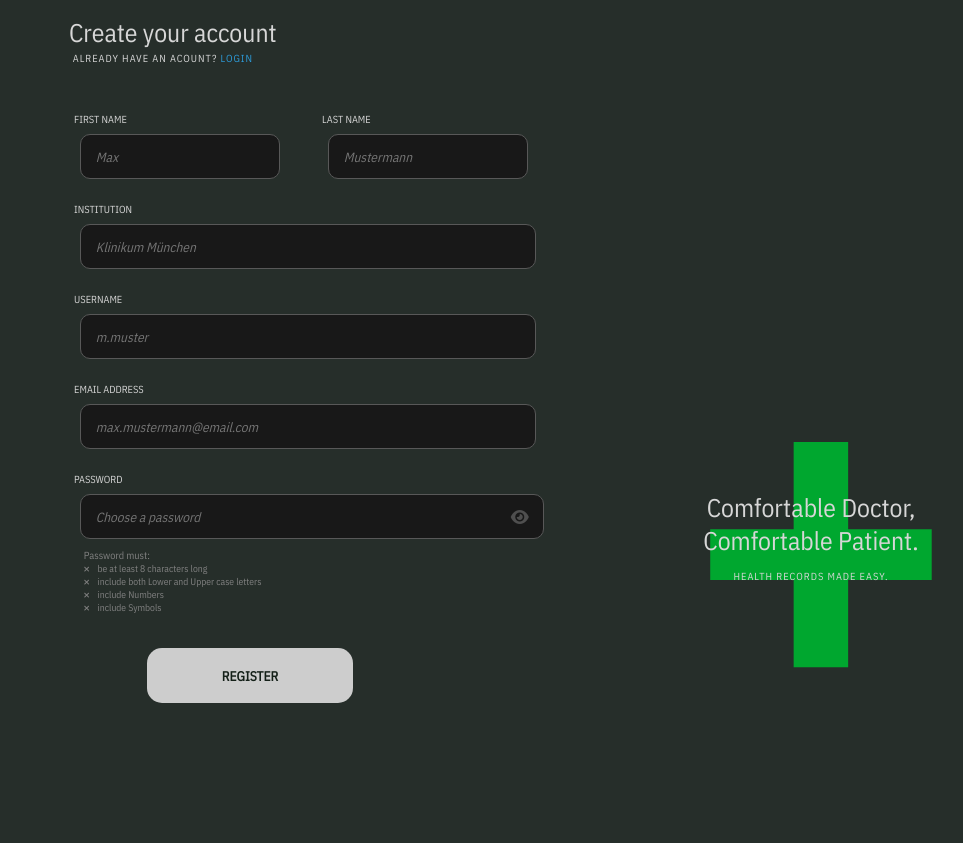
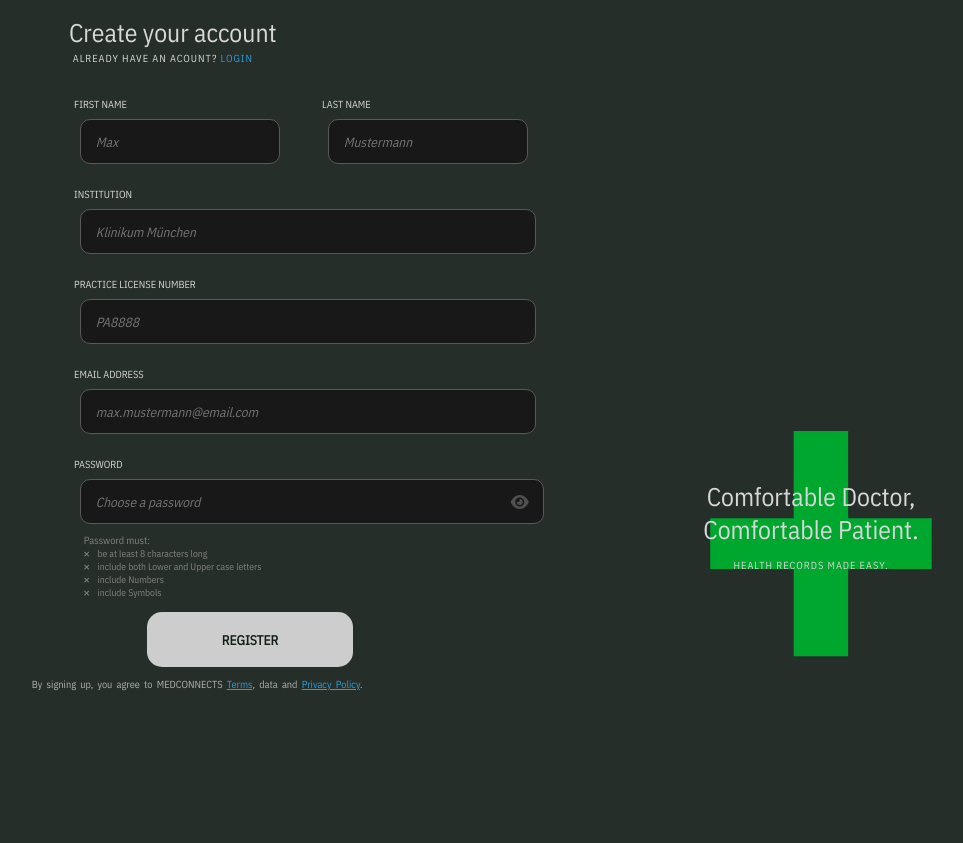
Before and after one commit to xginevra/FastRegProject, a PHP site: page /register.html in a window 1280 px wide. Shown: the part 84-927 px from the top of the page, without its empty margins (13-976 px from the left). After the commit the page ends 775 px from the top, so only its background shows below. Run offline with PHP 8.4, Linux system fonts and the light colour scheme.

Commit message:
ughhhhhh

```diff
--- a/medconnect/register.html
+++ b/medconnect/register.html
@@ -23,7 +23,7 @@ session_start();
     <div class="two-column-container" style="margin-left: 3.5vw;">
         <form action="insert.php" method="POST">
             <div class="leftsideofregister">
-            <div class="two-column-container" style="margin-top: 0;">
+                <div class="two-column-container" style="margin-top: -15px;">
                     <div class="formcolumn">
                         <div>
                             <div class="labelline">FIRST NAME</div>
@@ -37,19 +37,16 @@ session_start();
                         </div>
                     </div>
                 </div>
-            <div class="entryarea2">
-
                 <div class="formcolumn">
                     <div>
                         <div class="labelline">INSTITUTION</div>
                         <input class="rest" type="text" name="institution" required="required" placeholder="Klinikum München">
                     </div>
                 </div>
-            </div>
                 <div class="formcolumn">
                     <div>
-                    <div class="labelline">USERNAME</div>
-                    <input class="rest" type="text" name="u_username" required="required" placeholder="m.muster">
+                        <div class="labelline">PRACTICE LICENSE NUMBER</div>
+                        <input class="rest" type="text" name="u_username" required="required" placeholder="PA8888">
                     </div>
                 </div>
                 <div class="formcolumn">
@@ -59,12 +56,14 @@ session_start();
                     </div>
                 </div>
                 <div class="formcolumn">
-                <div>
+
                         <div class="labelline">PASSWORD</div>
                         <div class="password-input-box">
                             <input  type="password" placeholder="Choose a password" class="password-input">
                             <i class="fa-solid fa-eye show-password" style="color: #4f4f4f;"></i>
-                </div></div>
+                        </div>
+
+                    <div>
                         <div class="password-checklist">
                             <h3 class="checklist-title">Password must:</h3>
                             <ul class="checklist">
@@ -76,8 +75,10 @@ session_start();
                         </div>
                     </div>
                 </div>
+            </div>
             <div class="formcolumn">
-                <button type="submit" formaction="insert.php" class="custombutton" style="width: 206px; height: 55px; margin-left: 9vw; margin-top: 3vh;">REGISTER</button>
+                <button type="submit" formaction="insert.php" class="custombutton" style="width: 206px; height: 55px; margin-left: 9vw; margin-top: 1vh;">REGISTER</button>
+                <p class="accepting">By signing up, you agree to MEDCONNECTS <a href="terms.html" style="color: #2D9CDA;">Terms</a>, data and <a href="privacypolicy.html" style="color: #2D9CDA;">Privacy Policy</a>.</p>
             </form>
             </div>
             </div>
@@ -89,7 +90,7 @@ session_start();
             <h2 style="margin-top: 10px;">Health records made easy.</h2>
             </div>
         </div>
-    </div>
+
 
 </body>
 </html>
--- a/medconnect/stylesdraft.css
+++ b/medconnect/stylesdraft.css
@@ -428,12 +428,19 @@ select:hover{
 }
 
 .password-checklist{
-    top: cal(100% + 10px);
+    top: calc(100% + 10px);
     width: 100%;
     padding: 10px 20px;
     margin-left: 2.5vw;
+    margin-bottom: 5px;
+    padding-bottom: 0;
 }
 
+.accepting {
+    color: #b1b1b1;
+    font-size: 0.8vw;
+    margin-top: 10px;
+}
 .checklist-title{
     color: #828282;
     font-weight: 400;
```
Also changed, not shown: medconnect/script.js (line endings or trailing spaces). Lines whose indentation alone changed are shown as unchanged.
